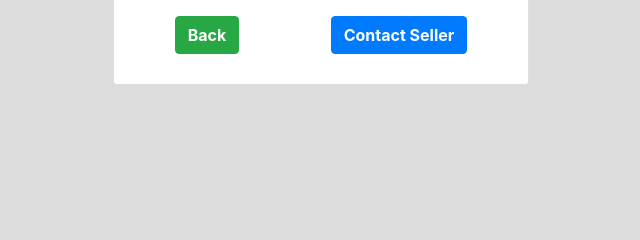
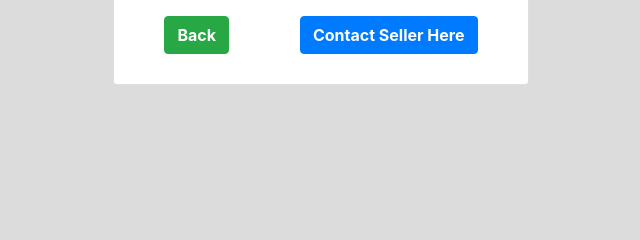
Before and after one commit to melvilleng/bnsmarketplace, a Flask app: template templates/oneproductpage.template.html in a window 1280 px wide. Shown: the part 387-627 px from the top of the page, without its empty margins (319-959 px from the left). Run offline with Flask 2, Linux system fonts and the light colour scheme; the template is opened without the code that fills it, so the values that code supplies are empty; some libraries are stand-ins or nearby versions; some web fonts are replaced.

Commit message:
Change button text

```diff
--- a/templates/oneproductpage.template.html
+++ b/templates/oneproductpage.template.html
@@ -26,7 +26,7 @@
                         </h5>
                         <div class="row" style="justify-content:space-around;">
                         <a type="button" class="btn btn-success" href="{{url_for('show_product')}}"><b>Back</b></a>
-                        <a type="button" class="btn btn-primary" href="{{url_for('userprofile',username=oneproductpage.username)}}"><b>Contact Seller</b></a>
+                        <a type="button" class="btn btn-primary" href="{{url_for('userprofile',username=oneproductpage.username)}}"><b>Contact Seller Here</b></a>
                         </div>
 
 
```
